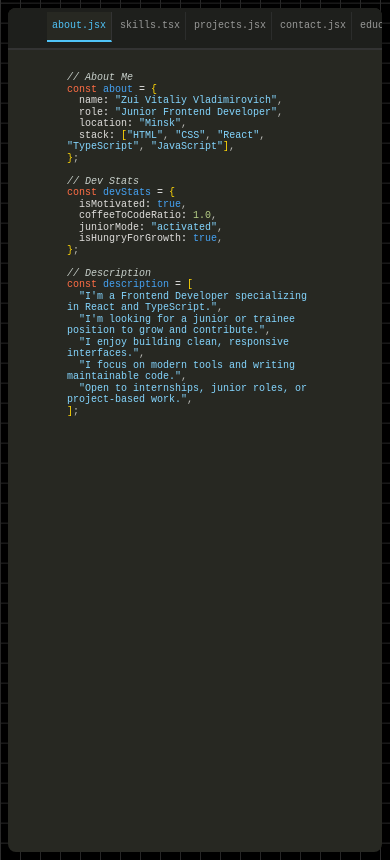
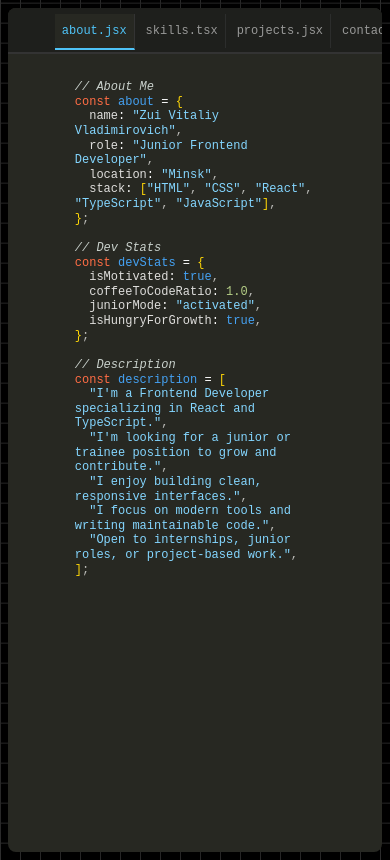
Before and after one commit to woodw1n/vscode-portfolio, a React (Vite) app: page / in a window 390 px wide. Built offline with nearby package versions, Linux system fonts and the light colour scheme.

Commit message:
update mobile.css v0.11

```diff
--- a/src/styles/mobile.css
+++ b/src/styles/mobile.css
@@ -19,11 +19,11 @@
     display: flex;
     overflow-x: auto;
     white-space: nowrap;
-    gap: 3px;
-    padding-left: 10vw;
-    padding-right: 10vw;
-    padding-top: 4px;
-    padding-bottom: 4px;
+    gap: 4px;
+    padding-left: 12vw;
+    padding-right: 12vw;
+    padding-top: 6px;
+    padding-bottom: 6px;
     scrollbar-width: none;
   }
 
@@ -33,10 +33,10 @@
 
   .tab {
     flex: 0 0 auto;
-    font-size: 10px !important;
-    padding: 3px 5px !important;
-    height: 22px !important;
-    line-height: 22px !important;
+    font-size: 12px !important;
+    padding: 4px 7px !important;
+    height: 26px !important;
+    line-height: 26px !important;
   }
 }
 
@@ -50,28 +50,28 @@
 
   .editor-right {
     width: 100%;
-    min-height: calc(100vh - 40px);
+    min-height: calc(100vh - 48px);
   }
 
   .editor-content {
-    width: calc(100% - 20vw);
-    max-width: calc(100% - 20vw);
-    margin-left: 10vw;
-    margin-right: 10vw;
-    padding-top: 12px;
-    padding-bottom: 10vh;
+    width: calc(100% - 24vw);
+    max-width: calc(100% - 24vw);
+    margin-left: 12vw;
+    margin-right: 12vw;
+    padding-top: 14px;
+    padding-bottom: 12vh;
     box-sizing: border-box;
-    font-size: 12px !important;
-    line-height: 1.18 !important;
-    min-height: calc(100vh - 80px);
+    font-size: 14px !important;
+    line-height: 1.28 !important;
+    min-height: calc(100vh - 90px);
   }
 }
 
 @media (max-width: 768px) {
   pre,
   code {
-    font-size: 10px !important;
-    line-height: 1.15 !important;
+    font-size: 12px !important;
+    line-height: 1.22 !important;
     white-space: pre-wrap;
     word-break: break-word;
   }
```
